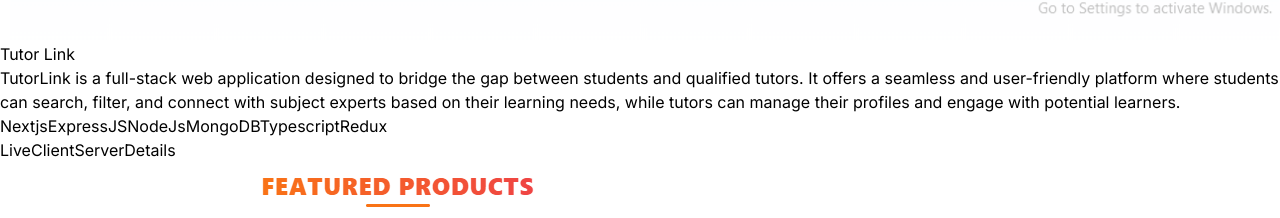
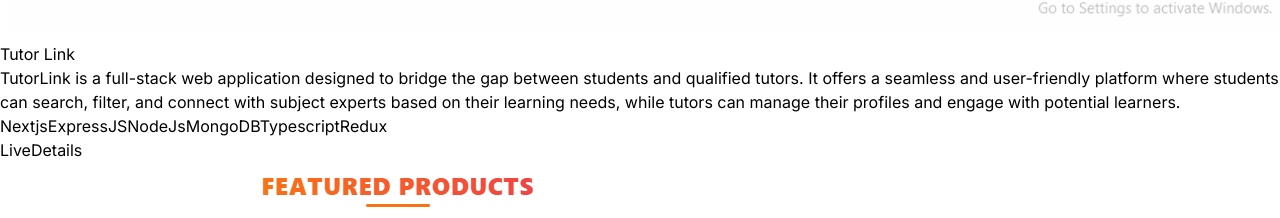
Before and after one commit to EngrMunir/Munir-Portfolio, a React (Vite) app: page / in a window 1280 px wide. Shown: the part 2415-2633 px from the top of the page. Built offline with nearby package versions, Linux system fonts and the light colour scheme.

Commit message:
card ui updated

```diff
--- a/src/Components/Project.jsx
+++ b/src/Components/Project.jsx
@@ -52,22 +52,7 @@
                             >
                                 Live
                             </a>
-                            <a
-                                href={project.client}
-                                target="_blank"
-                                rel="noopener noreferrer"
-                                className="bg-blue-600 hover:bg-blue-700 text-white text-sm font-semibold py-2 px-4 rounded"
-                            >
-                                Client
-                            </a>
-                            <a
-                                href={project.server}
-                                target="_blank"
-                                rel="noopener noreferrer"
-                                className="bg-blue-600 hover:bg-blue-700 text-white text-sm font-semibold py-2 px-4 rounded"
-                            >
-                                Server
-                            </a>
+
                             <Link to={`/details/${project.id}`}>
                                 <button className="bg-blue-600 hover:bg-blue-700 text-white text-sm font-semibold py-2 px-4 rounded">
                                     Details
--- a/src/constants/index.js
+++ b/src/constants/index.js
@@ -218,51 +218,51 @@
   },
   {
     id: 3,
-    slug: "alphabet-clash",
-    title: "Alphabet Clash - Word Battle Game",
+    slug: "scholarship-management",
+    title: "Scholarship-Management",
     description:
-      "An engaging and interactive word battle game built using vanilla JavaScript, Tailwind CSS, and DOM manipulation.",
+      "A fully functional website for scholarship management",
     longDescription: [
-      "Alphabet Clash is a fun and challenging game where players compete to form words using a randomized set of letters within a time limit.",
-      "Built with JavaScript, this game utilizes DOM manipulation to create a dynamic, responsive interface.",
-      "Tailwind CSS was used to style the game for a clean and modern look, with a focus on responsive design for all devices.",
+       "A fully functional website with features like post scholarship,apply for scholarship, accept or reject application, giving feedback, make payment fees, dashboard for user,admin,moderator and user authentication.",
     ],
     imageUrl:
-      "https://i.ibb.co/60SRyyJ8/Screenshot-from-2025-05-01-01-40-51.png", // Corrected screenshot URL
+      "https://i.ibb.co/wZXvc94P/Capture4.png", // Corrected screenshot URL
     galleryImages: [
-      "https://i.ibb.co/m5czCv6Z/Screenshot-from-2025-05-01-01-41-00.png", // Corrected gallery image URL
-      "https://i.ibb.co/MDQf0vTZ/Screenshot-from-2025-05-01-01-41-11.png", // Corrected gallery image URL
+      "https://i.ibb.co/v4YNY9qK/Capture5.png", // Corrected gallery image URL
+      "https://i.ibb.co/SXwQvxP5/Capture6.png", // Corrected gallery image URL
     ],
 
-    liveUrl: "https://mohammadtanvir881.github.io/kdb-games/", // Replace with your live demo link
-    githubUrl: "https://github.com/MohammadTanvir881/kdb-games", // Replace with your GitHub repo URL
+    liveUrl: "https://scholarship-management-50872.web.app",
+    githubUrl: "https://github.com/EngrMunir/Scholarship-Management-Client",
     techStack: [
-      { name: "JavaScript", color: "yellow" },
+       { name: "React", color: "blue" },
+      { name: "MongoDB", color: "green" },
       { name: "Tailwind CSS", color: "cyan" },
-      { name: "DOM Manipulation", color: "blue" },
+      { name: "Stripe", color: "purple" },
+      { name: "NodeJS", color: "blue" },
+      { name: "Firebase", color: "yellow" },
     ],
     features: [
       "Real-time word formation with a time limit",
-      "Score tracking and high score leaderboard",
+      "Scholarship status tracking",
       "Responsive design for mobile and desktop users",
-      "Fun and engaging UI with interactive animations",
     ],
     challenges: [
       {
         challenge: "Handling dynamic DOM updates",
         solution:
-          "Used event listeners and DOM manipulation to update the game state in real-time.",
+          "Used event listeners and DOM",
       },
       {
         challenge: "Creating a responsive design",
         solution:
-          "Leveraged Tailwind CSS's utility-first classes to ensure the game worked across different screen sizes.",
+          "Leveraged Tailwind CSS's utility-first classes to ensure the website worked across different screen sizes.",
       },
     ],
     lessonsLearned: [
       "Enhanced my JavaScript skills by using DOM manipulation to create an interactive experience.",
       "Gained experience in building responsive UIs with Tailwind CSS.",
-      "Learned to handle user interactions and real-time updates in games.",
+      "Learned to handle user interactions and real-time updates",
     ],
   },
 ];
```
